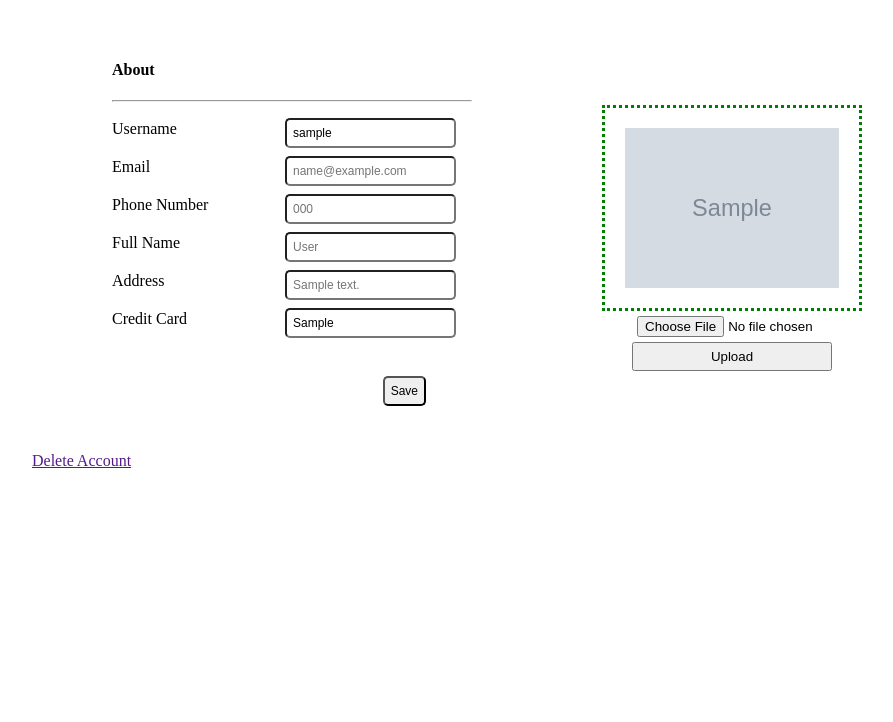
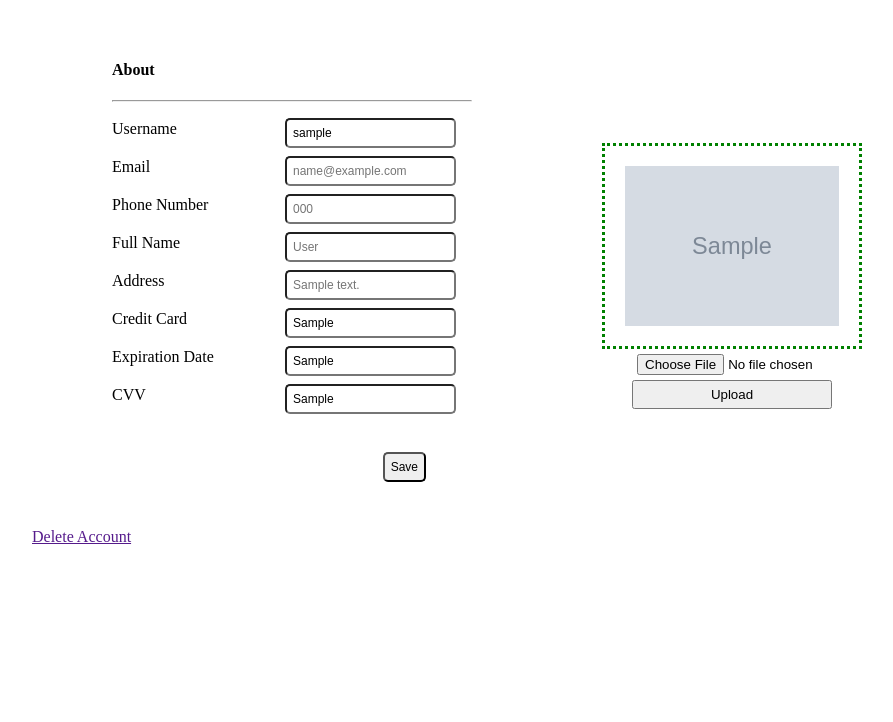
Before and after one commit to Awsaf780/project311-travel-management, a PHP site: page /settings.php in a window 1280 px wide. Shown: the part 80-802 px from the top of the page, without its empty margins (168-1061 px from the left). Run offline with PHP 8.4, Linux system fonts and the light colour scheme; the visitor is signed in with stand-in values (Sample User, id 1); tables that the repository leaves empty or names only in its code hold one stand-in row (values such as "Sample post"); grey boxes marked "Sample" are stand-in pictures.

Commit message:
card info added

```diff
--- a/settings.php
+++ b/settings.php
@@ -42,6 +42,11 @@ $mail=$abc['email'];
 $dbc  = $abc['card_no'];
 $ebc=$abc['fullname'];
 $fbc=$abc['address'];
+$tj=mysqli_query($conn, "select * from cardinfo where cardinfo.card_no= '$dbc' ");
+$kbc = mysqli_fetch_assoc($tj);
+$cv=$kbc['cvv'];
+$doe=$kbc['exp'];
+
 ?>
 <?php
 // Editing and updating user info
@@ -86,7 +91,9 @@ exit;}
           <div class="register-form"><label>Phone Number</label><input type="text" id="scr" name="phone" required placeholder="<?php echo $phn ?>"></div>
           <div class="register-form"><label>Full Name</label><input type="text" id="usr" name="fullname" required placeholder="<?php echo $ebc ?>"></div>
           <div class="register-form"><label>Address</label><input type="text" id="usr" name="address" required placeholder="<?php echo $fbc ?>"></div>
-          <div class="register-form"><label>Credit Card</label><?php echo '<input type="text" name="username" readonly value="'.$dbc.'">'; ?></div>
+          <div class="register-form"><label>Credit Card</label><?php echo '<input type="text" name="card" readonly value="'.$dbc.'">'; ?></div>
+          <div class="register-form"><label>Expiration Date</label><?php echo '<input type="text" name="date" readonly value="'.$cv.'">'; ?></div>
+          <div class="register-form"><label>CVV</label><?php echo '<input type="text" name="cardvalidation" readonly value="'.$doe.'">'; ?></div>
           <div style="display: flex; align-items: center; justify-content: flex-end; padding: 30px;">
             <div class="register-form">
               <label for=""></label>
```
